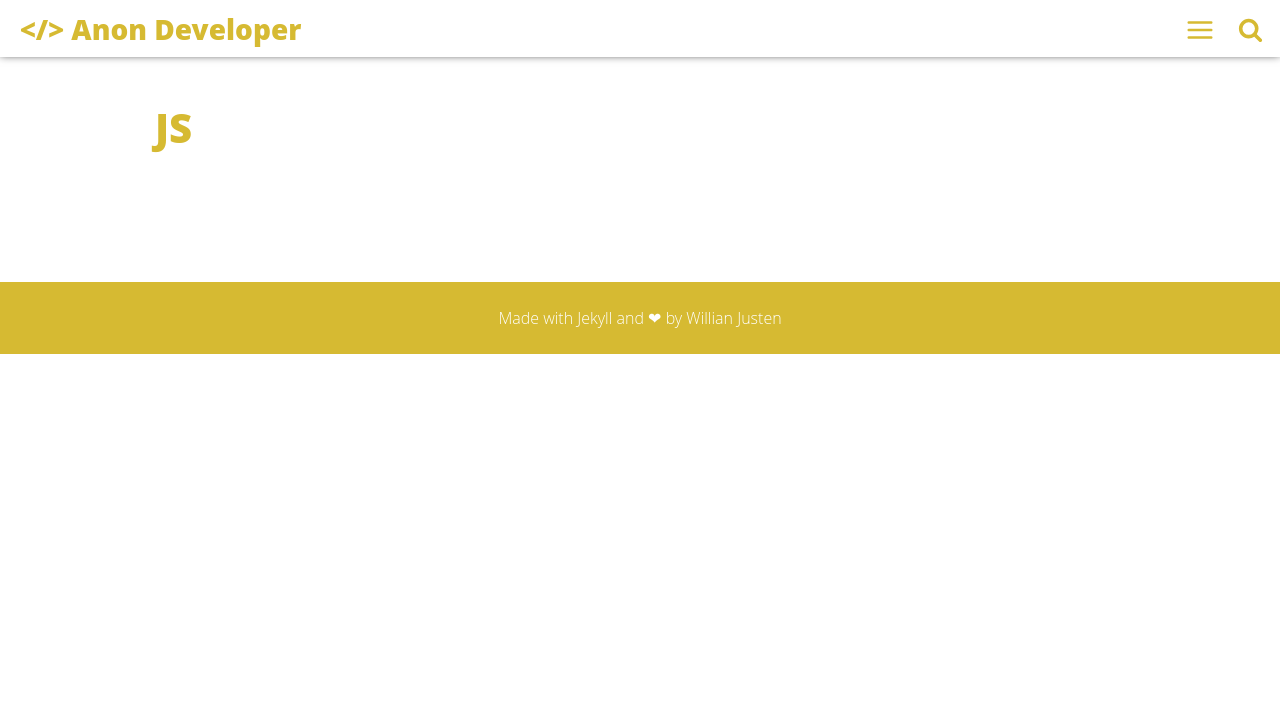
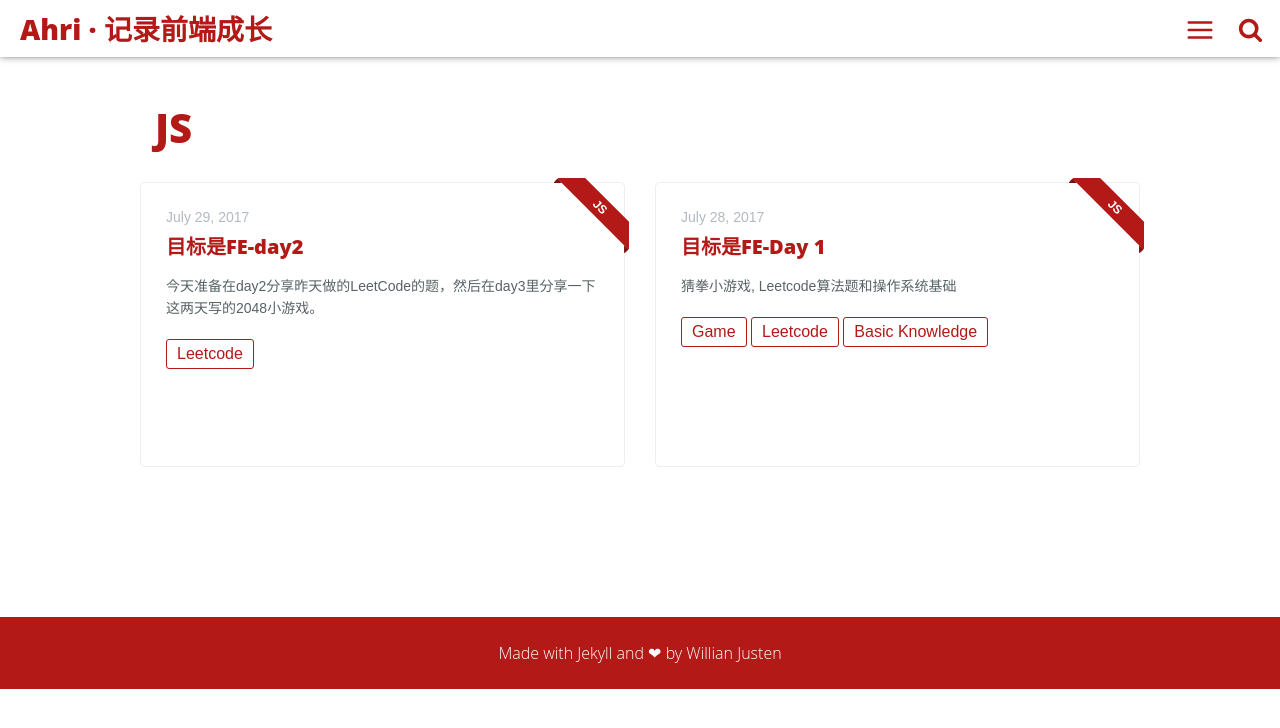
Before and after one commit to shannuo/shannuo.github.io, a Jekyll site: the page built from category/js.html, in a window 1280 px wide. Shown: the top 728 px of the page. Built offline with Jekyll 4.4.1, drawn with Linux system fonts in a browser that asks for light colours.

```diff
--- a/_config.yml
+++ b/_config.yml
@@ -1,5 +1,5 @@
 # Site settings
-title: Archi - Front End
+title: Ahri - Front End
 description: 记录前端成长
 baseurl: "" # the subpath of your site, e.g. /blog
 url: "https://shannuo.github.io" # the base hostname & protocol for your site e.g. http://willianjusten.com.br
--- a/_posts/2017-07-28-day01.md
+++ b/_posts/2017-07-28-day01.md
@@ -3,14 +3,16 @@ layout: post
 title: "目标是FE-Day 1"
 date: 2017-07-28 20:34:26
 image: '/assets/img/'
-description: '目标是FE-Day 1'
-main-class: 'FE'
-color: '#EB7728'
+description: '猜拳小游戏, Leetcode算法题和操作系统基础'
+main-class: 'JS'
+color: '#7AAB13'
 tags:
-- FE
+- Game
+- Leetcode
+- Basic Knowledge
 categories: FE
 twitter_text: '前端学习提升计划第一天'
-introduction: '前端学习提升计划第一天'
+introduction: '猜拳小游戏, Leetcode算法题和操作系统基础'
 ---
 
 高中毕业之后就没有写过东西了，现在准备把每天学的一点点都记录下来，希望最后这些一点点能够汇聚起来在漆黑一片的荒野发出小小的光芒。（强行文艺，最为致命= =）
--- a/_posts/2017-07-29-day02.MD
+++ b/_posts/2017-07-29-day02.MD
@@ -4,10 +4,10 @@ title: "目标是FE-day2"
 date: 2017-07-29 17:34:26
 image: '/assets/img/'
 description: '目标是FE-Day 2'
-main-class: 'FE'
-color: '#7AAB13'
+main-class: 'JS'
+color: '#B31917'
 tags:
-- FE
+- Leetcode
 categories: Techology
 twitter_text: '前端学习提升计划第二天'
 introduction: '今天准备在day2分享昨天做的LeetCode的题，然后在day3里分享一下这两天写的2048小游戏。'
--- a/category/js.html
+++ b/category/js.html
@@ -1,13 +1,13 @@
 ---
 layout: default
-main-class: 'js'
+main-class: 'JS'
 ---
 
 <main class="home" id="scroll" role="main" itemprop="mainContentOfPage" itemscope="itemscope" itemtype="http://schema.org/Blog">
     <h1 class="title-category">JS</h1>
     <div id="grid" class="row flex-grid">
     {% for post in site.posts %}
-        {% if post.main-class == 'js' %}
+        {% if post.main-class == 'JS' %}
             <article class="box-item post-{{post.main-class}}" itemscope="itemscope" itemtype="http://schema.org/BlogPosting" itemprop="blogPost">
                 <span class="ribbon"><span>{{post.main-class}}</span></span>
                     <div class="box-body">
--- a/src/styl/_header.styl
+++ b/src/styl/_header.styl
@@ -27,7 +27,7 @@ $bg
 			transition all .4s
 			content '</> AD'
 			+above(cut)
-				content '</> Archi Developer'
+				content '</> Ahri Developer'
 
 // Header Post
 .header-post
--- a/src/styl/_theme-colors.styl
+++ b/src/styl/_theme-colors.styl
@@ -5,7 +5,8 @@ themes = {
     post-html: #EB7728,
     post-svg: #7D669E,
     post-dev: #637a91,
-    post-misc: #7AAB13
+    post-misc: #7AAB13,
+    post-fe:#7AAB13
 }
 
 for theme, category-color in themes
```
Also changed, not shown: _posts/2017-07-28-day03.MD (+26 -7 lines), category/jekyll.html (deleted, +0 -36 lines), assets/css/main.css, assets/media/2048-Ahri-s.png (added), assets/media/2048-Ahri.png (added), assets/media/left-right-up-down.gif (added), assets/media/sss.gif (added).
